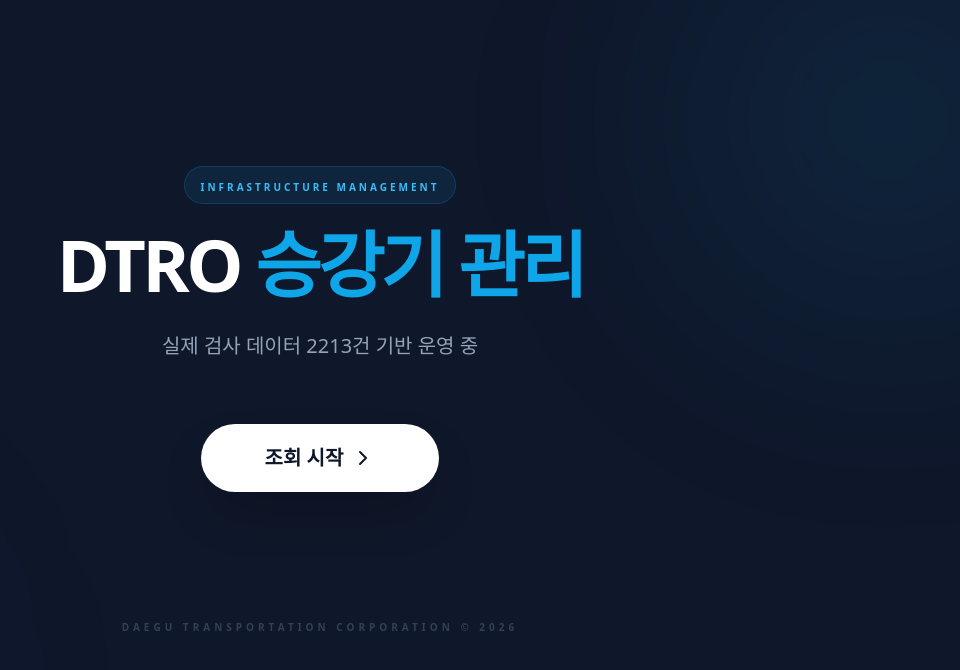
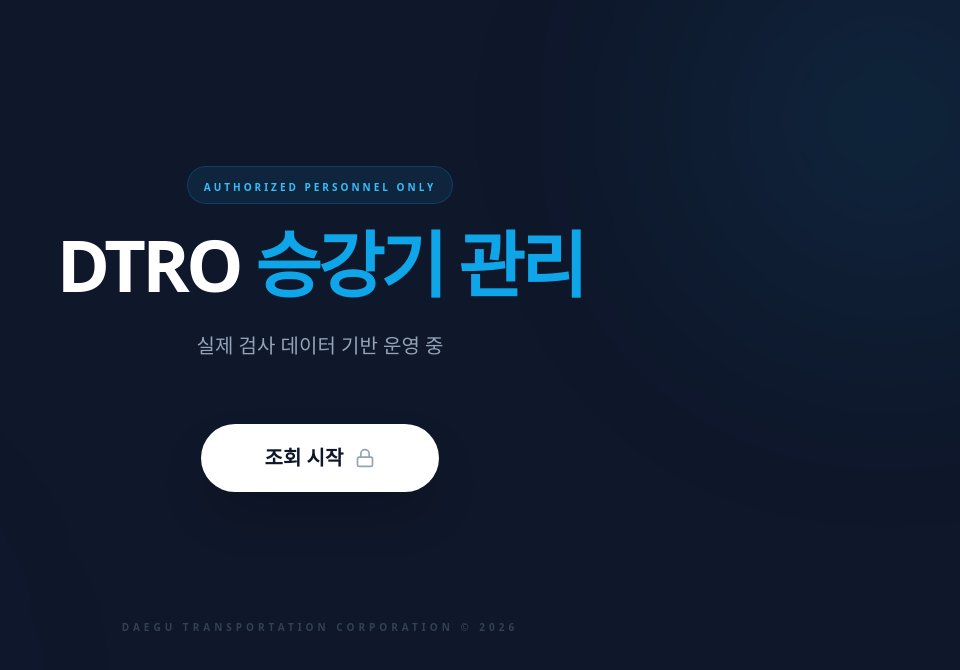
Before and after one commit to chrome2593/dtro-eles-system, a React (Vite) app: page / in a window 1280 px wide. Shown: the top 670 px of the page, without its empty margins (320-1280 px from the left). Built offline with nearby package versions, Linux system fonts and the light colour scheme.

Commit message:
Update App.jsx

```diff
--- a/src/App.jsx
+++ b/src/App.jsx
@@ -1,12 +1,14 @@
 import React, { useState, useMemo, useEffect } from 'react';
-import { Monitor, Calendar, MapPin, BarChart2, Layers, History, Zap, ChevronRight } from 'lucide-react';
+import { Monitor, Calendar, MapPin, BarChart2, Layers, History, Zap, ChevronRight, Lock } from 'lucide-react';
 
 const App = () => {
   const [page, setPage] = useState('landing');
   const [allData, setAllData] = useState([]);
   const [isLoading, setIsLoading] = useState(true);
 
-  // 대구교통공사 최신 노선 데이터 (연장 구간 및 명칭 변경 반영)
+  // 보안 설정 (원하시는 비밀번호로 수정하세요)
+  const ADMIN_PASSWORD = "3650";
+
   const lineData = {
     '1호선': ['설화명곡', '화원', '대곡', '진천', '월배', '상인', '월촌', '송현', '서부정류장', '대명', '안지랑', '현충로', '영대병원', '교대', '명덕', '반월당', '중앙로', '대구', '칠성시장', '신천', '동대구', '큰고개', '아양교', '동촌', '해안', '방촌', '용계', '율하', '신기', '반야월', '각산', '안심', '대구한의대병원', '부호', '하양'],
     '2호선': ['문양', '다사', '대실', '강창', '계명대', '성서산업단지', '이곡', '용산', '죽전', '감삼', '두류', '내당', '반고개', '청라언덕', '반월당', '경대병원', '대구은행', '범어', '수성구청', '만촌', '담티', '연호', '수성알파시티', '고산', '신매', '사월', '정평', '임당', '영남대']
@@ -14,13 +16,10 @@
 
   const [selection, setSelection] = useState({ line: '1호선', station: '설화명곡', type: 'E/L', unit: '전체' });
 
-  // 역명 통합 및 정규화 회로 (과거 데이터 호환성 유지)
   const normalizeStation = (name) => {
     if (!name) return '';
     let n = String(name).replace(/[0-9\s]/g, '');
     if (n.endsWith('역')) n = n.slice(0, -1);
-
-    // 역명 변경 및 통합 매핑
     if (n === '성당못') return '서부정류장';
     if (n === '대공원') return '수성알파시티';
     return n;
@@ -40,6 +39,16 @@
     };
     loadData();
   }, []);
+
+  // [기능] 비밀번호 확인 절차
+  const handleStartInquiry = () => {
+    const userInput = prompt("시스템 접근 비밀번호를 입력하십시오.");
+    if (userInput === ADMIN_PASSWORD) {
+      setPage('dashboard');
+    } else if (userInput !== null) {
+      alert("비밀번호가 일치하지 않습니다. 관리자에게 문의하십시오.");
+    }
+  };
 
   const filteredResults = useMemo(() => {
     return allData.filter(item => {
@@ -80,19 +89,19 @@
 
         <div className="max-w-2xl w-full relative z-10">
           <div className="mb-6 px-4 py-1.5 bg-sky-500/10 border border-sky-500/20 rounded-full inline-block">
-            <span className="text-sky-400 text-[10px] font-black uppercase tracking-[0.3em]">Infrastructure Management</span>
+            <span className="text-sky-400 text-[10px] font-black uppercase tracking-[0.3em]">Authorized Personnel Only</span>
           </div>
           <h1 className="text-5xl md:text-7xl font-black text-white mb-8 tracking-tighter">
             DTRO <span className="text-sky-500">승강기 관리</span>
           </h1>
           <p className="text-slate-400 text-lg md:text-xl mb-16 font-medium leading-relaxed">
-            실제 검사 데이터 {allData.length}건 기반 운영 중
+            실제 검사 데이터 기반 운영 중
           </p>
           <button
-            onClick={() => setPage('dashboard')}
-            className="px-16 py-5 bg-white text-slate-900 rounded-full font-black text-xl hover:scale-105 active:scale-95 transition-all flex items-center gap-2 mx-auto shadow-2xl"
+            onClick={handleStartInquiry}
+            className="px-16 py-5 bg-white text-slate-900 rounded-full font-black text-xl hover:scale-105 active:scale-95 transition-all flex items-center gap-3 mx-auto shadow-2xl"
           >
-            조회 시작 <ChevronRight />
+            조회 시작 <Lock size={20} className="text-slate-400" />
           </button>
           <div className="mt-32 text-slate-700 text-[10px] font-bold uppercase tracking-[0.4em]">
             DAEGU TRANSPORTATION CORPORATION © 2026
@@ -110,11 +119,12 @@
             <Monitor className="text-sky-500" size={20} />
             <span className="font-black text-lg tracking-tight">DTRO Archive</span>
           </div>
-          <button onClick={() => setPage('landing')} className="text-[11px] font-black text-slate-500 hover:text-white uppercase tracking-widest border border-white/10 px-4 py-2 rounded-lg">Exit</button>
+          <button onClick={() => setPage('landing')} className="text-[11px] font-black text-slate-500 hover:text-white uppercase tracking-widest border border-white/10 px-4 py-2 rounded-lg">Logout</button>
         </div>
       </nav>
 
       <main className="max-w-6xl mx-auto p-6 md:p-10 space-y-10">
+        {/* 필터 설정 */}
         <section className="grid grid-cols-1 lg:grid-cols-3 gap-[1px] bg-white/5 border border-white/10 rounded-[2.5rem] overflow-hidden shadow-2xl">
           <div className="bg-[#1f2230] p-8 space-y-4">
             <label className="text-[10px] font-black text-sky-500 uppercase tracking-widest block">01. Line Selection</label>
```
